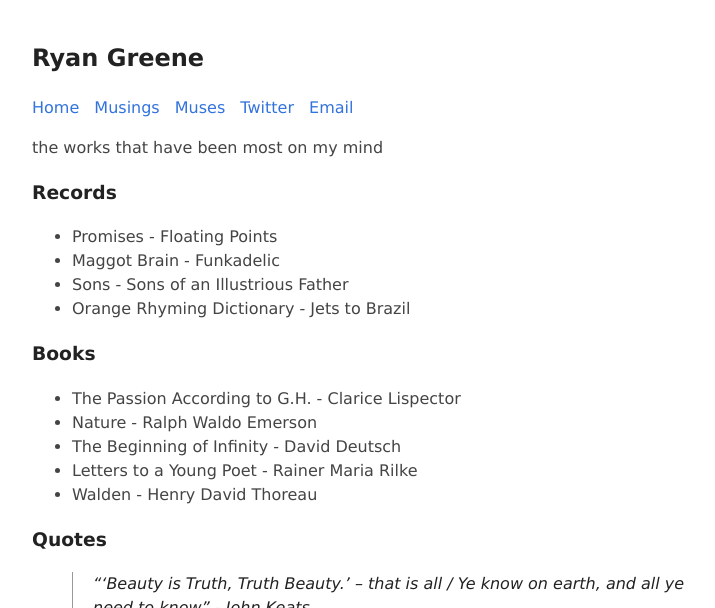
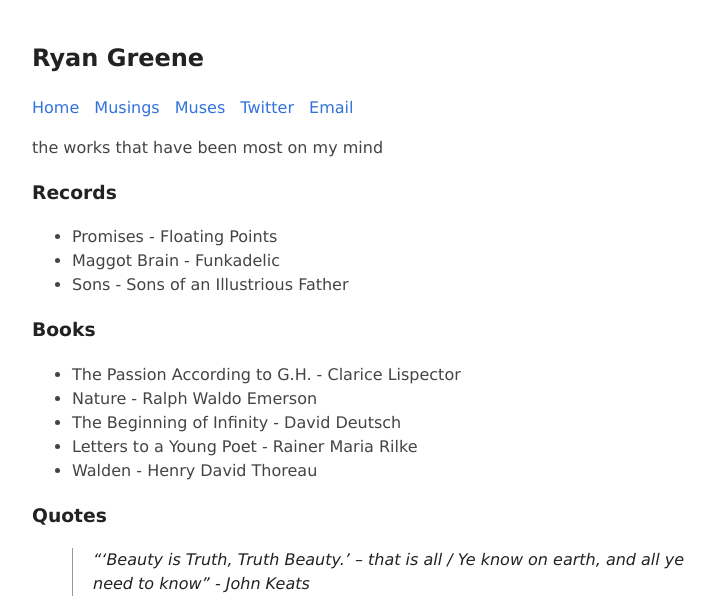
Before and after one commit to Rabrg/rabrg.github.io, a Jekyll site: the page built from muses.md, in a window 1280 px wide, cut to the strip 0-608 px from the top of the page. Shown: the whole strip, without its empty margins (248-963 px from the left). Built offline with Jekyll 4.4.1, drawn with Linux system fonts in a browser that asks for light colours.

Commit message:
no mote jets

```diff
--- a/muses.md
+++ b/muses.md
@@ -10,7 +10,6 @@ the works that have been most on my mind
 - Promises - Floating Points
 - Maggot Brain - Funkadelic
 - Sons - Sons of an Illustrious Father
-- Orange Rhyming Dictionary - Jets to Brazil
 
 ### Books
 
```
